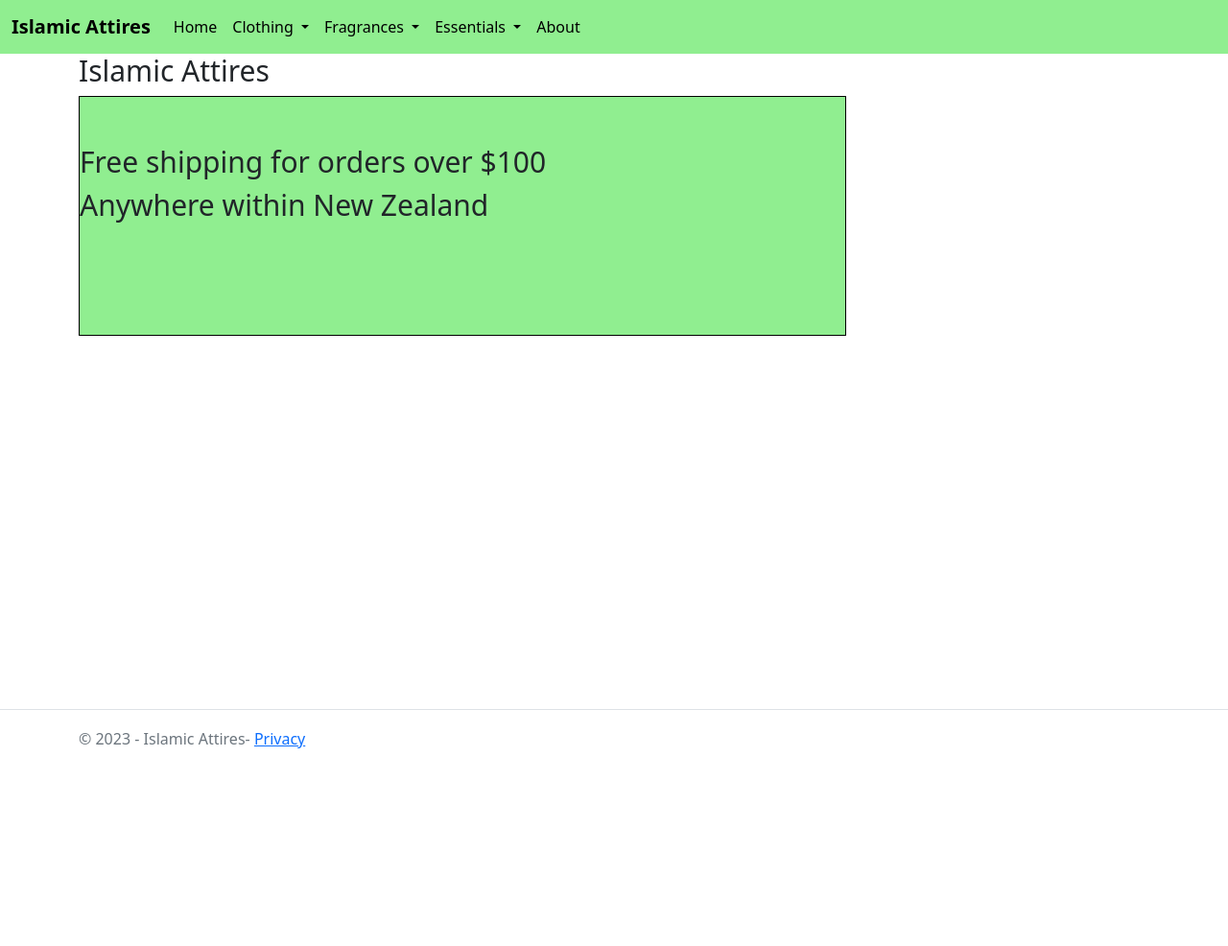
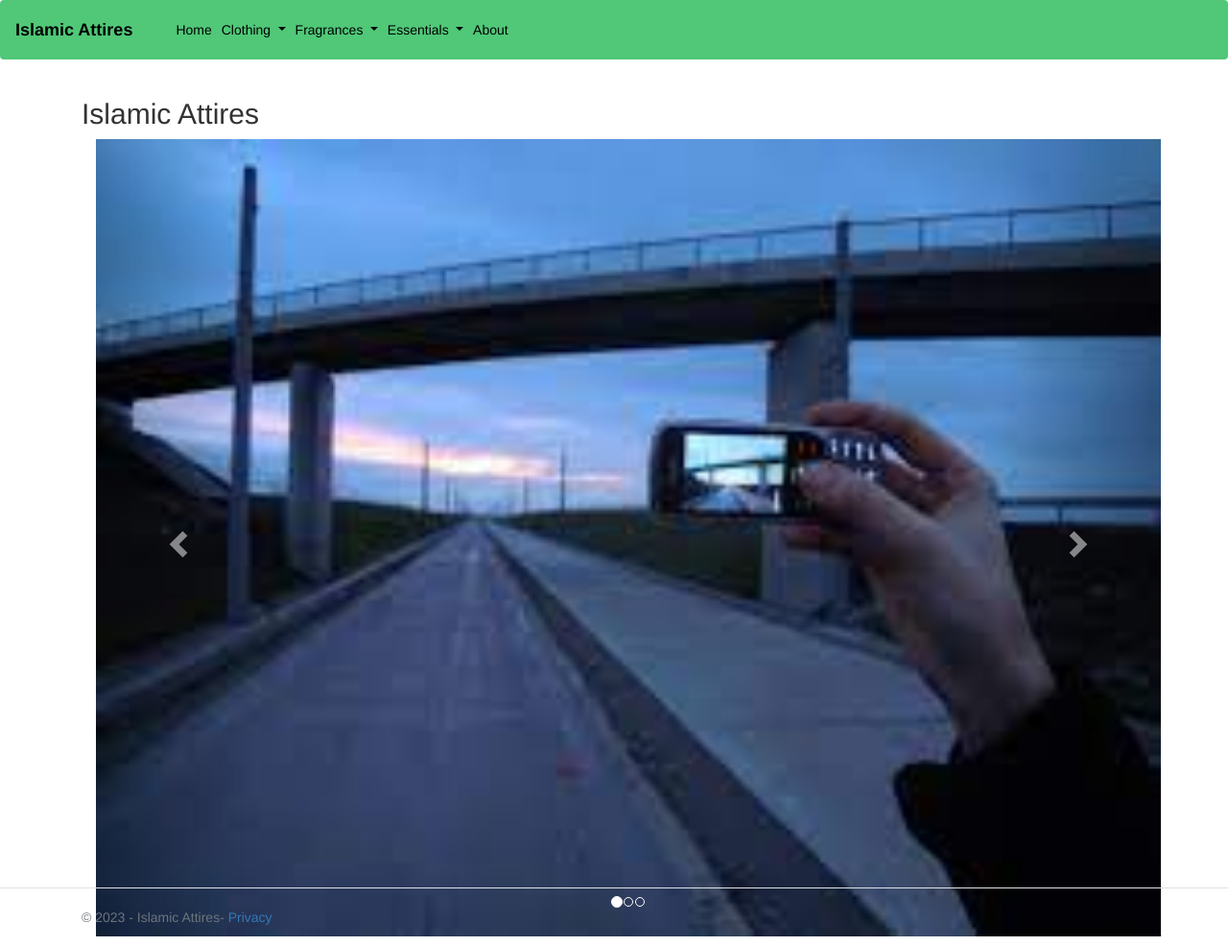
Before and after one commit to mshxrry/Islamic-clothing-website, an ASP.NET Core app: page / in a window 1280 px wide. Shown: the whole page at 96% size. Before the commit the page ends 780 px from the top, so only its background shows below. Run offline with ASP.NET Core 8, Linux system fonts and the light colour scheme; style sheets or scripts are compiled from the project's sources.

Commit message:
added a slideshow and changed color green

```diff
--- a/Islamic clothing website/Views/Home/Index.cshtml
+++ b/Islamic clothing website/Views/Home/Index.cshtml
@@ -1,14 +1,49 @@
 @{
     ViewData["Title"] = "Home Page";
 }
+<meta charset="utf-8">
+<meta name="viewport" content="width=device-width, initial-scale=1">
+<link rel="stylesheet" href="https://maxcdn.bootstrapcdn.com/bootstrap/3.4.1/css/bootstrap.min.css">
+<script src="https://ajax.googleapis.com/ajax/libs/jquery/3.6.3/jquery.min.js"></script>
+<script src="https://maxcdn.bootstrapcdn.com/bootstrap/3.4.1/js/bootstrap.min.js"></script>
 
 <div class="text-center">
     <h1 style="text-align:left;font-size:30px;">Islamic Attires</h1>
-    <div style="width:800px;height:250px;border:1px solid #000;text-align:left;font-size:30px;background-color: lightgreen;">
-        <br><p>Free shipping for orders over $100 <br />Anywhere within New Zealand<br /></p>
+    <div class="container">
 
-    </div>
+        <div id="myCarousel" class="carousel slide" data-ride="carousel">
+            <!-- Indicators -->
+            <ol class="carousel-indicators">
+                <li data-target="#myCarousel" data-slide-to="0" class="active"></li>
+                <li data-target="#myCarousel" data-slide-to="1"></li>
+                <li data-target="#myCarousel" data-slide-to="2"></li>
+            </ol>
 
+            <!-- Wrapper for slides -->
+            <div class="carousel-inner">
+                <div class="item active">
+                    <img src="~/images/photo.jpg" alt="Phone" style="width:100%;" />
+                </div>
+
+                <div class="item">
+                    <img src="~/images/mountain.jpg" alt="Mountain" style="width:100%;" />
+                </div>
+
+                <div class="item">
+                    <img src="~/images/tree.jpg" alt="Tree" style="width:100%;" />
+                </div>
+
+            </div>
+
+            <!-- Left and right controls -->
+            <a class="left carousel-control" href="#myCarousel" data-slide="prev">
+                <span class="glyphicon glyphicon-chevron-left"></span>
+                <span class="sr-only">Previous</span>
+            </a>
+            <a class="right carousel-control" href="#myCarousel" data-slide="next">
+                <span class="glyphicon glyphicon-chevron-right"></span>
+                <span class="sr-only">Next</span>
+            </a>
 
 
 
--- a/Islamic clothing website/Views/Shared/_Layout.cshtml
+++ b/Islamic clothing website/Views/Shared/_Layout.cshtml
@@ -12,8 +12,9 @@
 <body>
 
 
+
     <header>
-        <nav class="navbar navbar-expand-lg navbar-dark" style="background-color: lightgreen;">
+        <nav class="navbar navbar-expand-lg navbar-dark" style="background-color: #50c878;"
                     <div class="container-fluid">
                            <a class="navbar-brand fw-bold" href="#" style="color: black;">Islamic Attires</a>
                            <button class="navbar-toggler" type="button" data-bs-toggle="collapse" data-bs-target="#navbarSupportedContent" aria-controls="navbarSupportedContent" aria-expanded="false" aria-label="Toggle navigation">
```
Also changed, not shown: Islamic clothing website/Islamic clothing website.csproj, Islamic clothing website/wwwroot/images/mountain.jpg (added), Islamic clothing website/wwwroot/images/photo.jpg (added), Islamic clothing website/wwwroot/images/tree.jpg (added).
